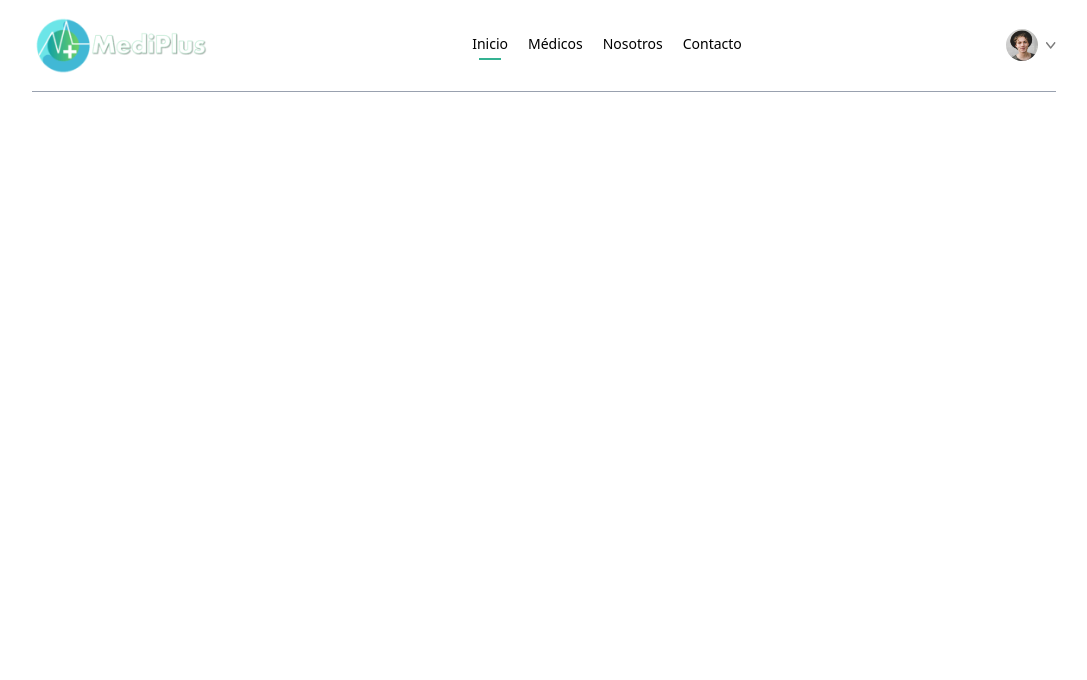
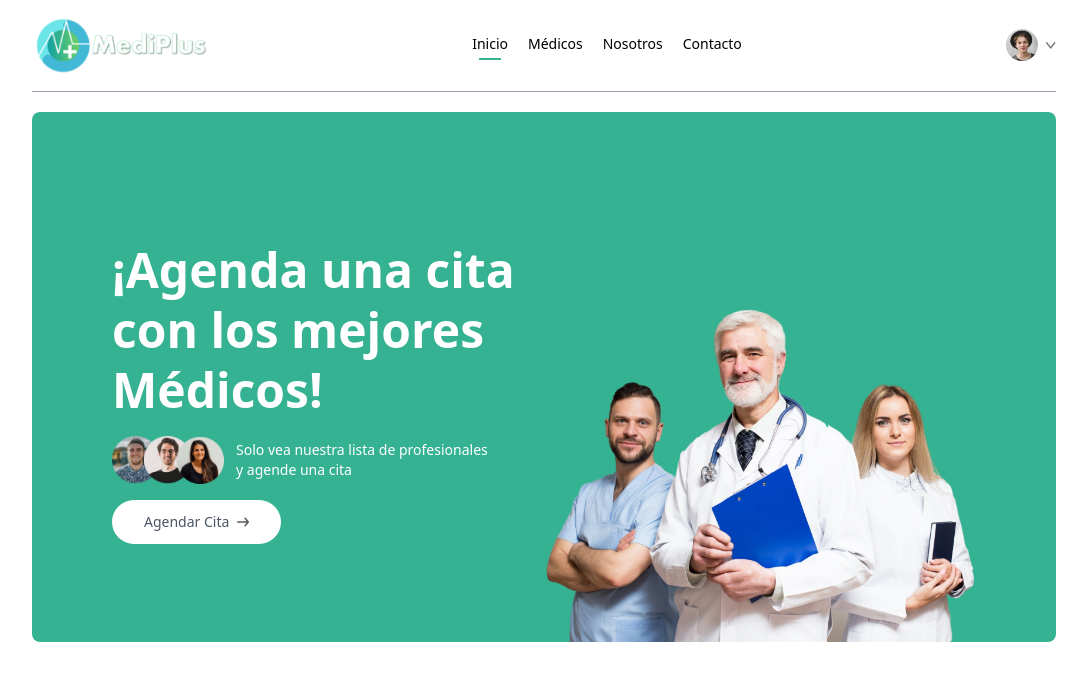
Before and after one commit to up230017/hospital, a React (Vite) app in the folder frontend/: page / in a window 1280 px wide. Shown: the top 680 px of the page, without its empty margins (96-1183 px from the left). Built offline with nearby package versions, Linux system fonts and the light colour scheme.

Commit message:
Corrección Header

```diff
--- /dev/null
+++ b/frontend/src/components/Header.jsx
@@ -0,0 +1,32 @@
+import React from 'react'
+import { assets } from '../assets/assets'
+
+const Header = () => {
+  return (
+    <div className='flex flex-col md:flex-row flex-wrap bg-jungle-green rounded-lg px-6 md:px-10 lg:px-20'>
+
+
+        {/* Left Side */}
+        <div className='md:w-1/2 flex flex-col items-start justify-center gap-4 py-10 m-auto md:py-[10vw] md:mb-[-30px]'>
+            <p className='text-3xl md:text4xl lg:text-5xl text-white font-semibold leading-tight md:leading-tight lg:leading-tight'>
+                ¡Agenda una cita <br /> con los mejores Médicos!
+            </p>
+            <div className='flex flex-col md:flex-row items-center gap-3 text-white text-sm font-light'>
+                <img className='w-28' src={assets.group_profiles} alt="" />
+                <p>Solo vea nuestra lista de profesionales <br className='hidden sm:block' /> y agende una cita</p>
+            </div>
+            <a className='flex items-canter gap-2 bg-white px-8 py-3 rounded-full text-gray-600 text-sm m-auto md:m-0 hover:scale-105 transition-all duration-300' href="#speciality">
+                Agendar Cita <img className='w-3' src={assets.arrow_icon} alt="" />
+            </a>
+        </div>
+
+        {/* Right Side */}
+        <div className='md:w-1/2 relative'>
+            <img className='w-full md:absolute bottom-0 h-auto rounded-lg' src={assets.header_img} alt="" />
+        </div>
+
+    </div>
+  )
+}
+
+export default Header
--- a/frontend/src/pages/Inicio.jsx
+++ b/frontend/src/pages/Inicio.jsx
@@ -1,9 +1,10 @@
 import React from 'react'
+import Header from '../components/Header'
 
 const Inicio = () => {
   return (
     <div>
-
+      <Header/>
     </div>
   )
 }
```
